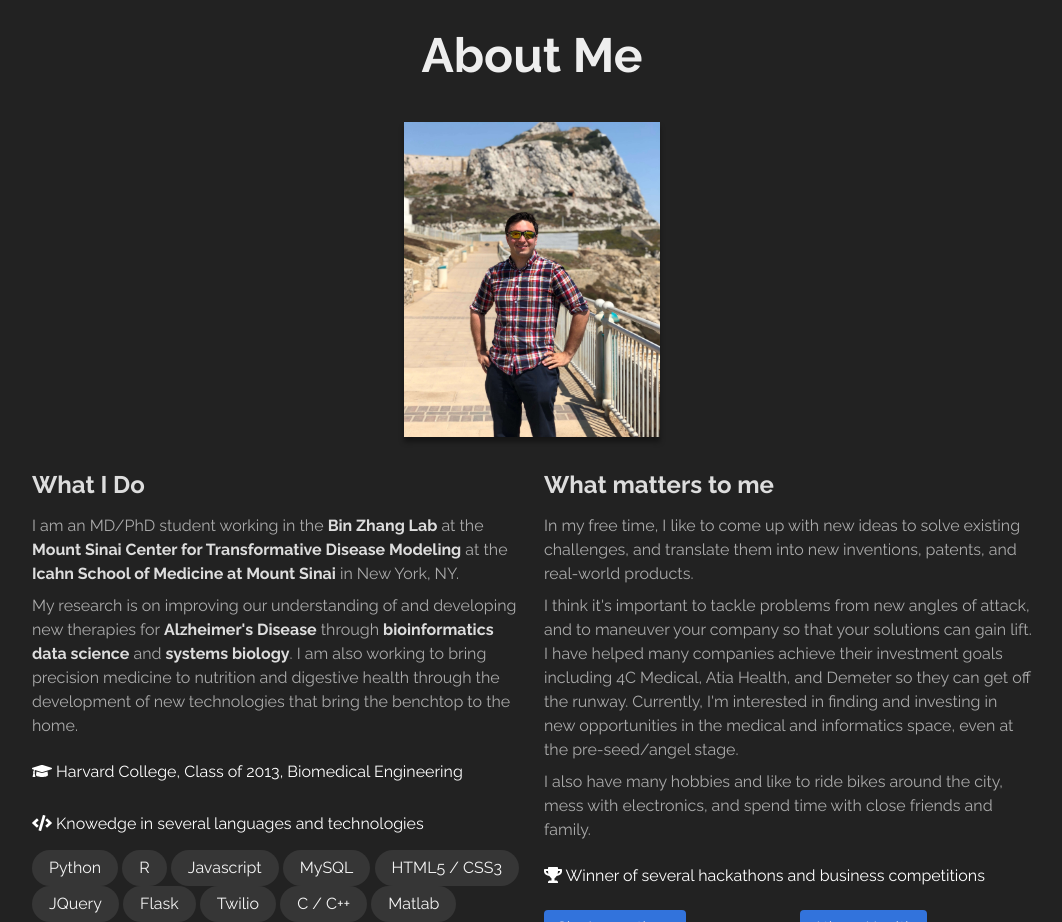
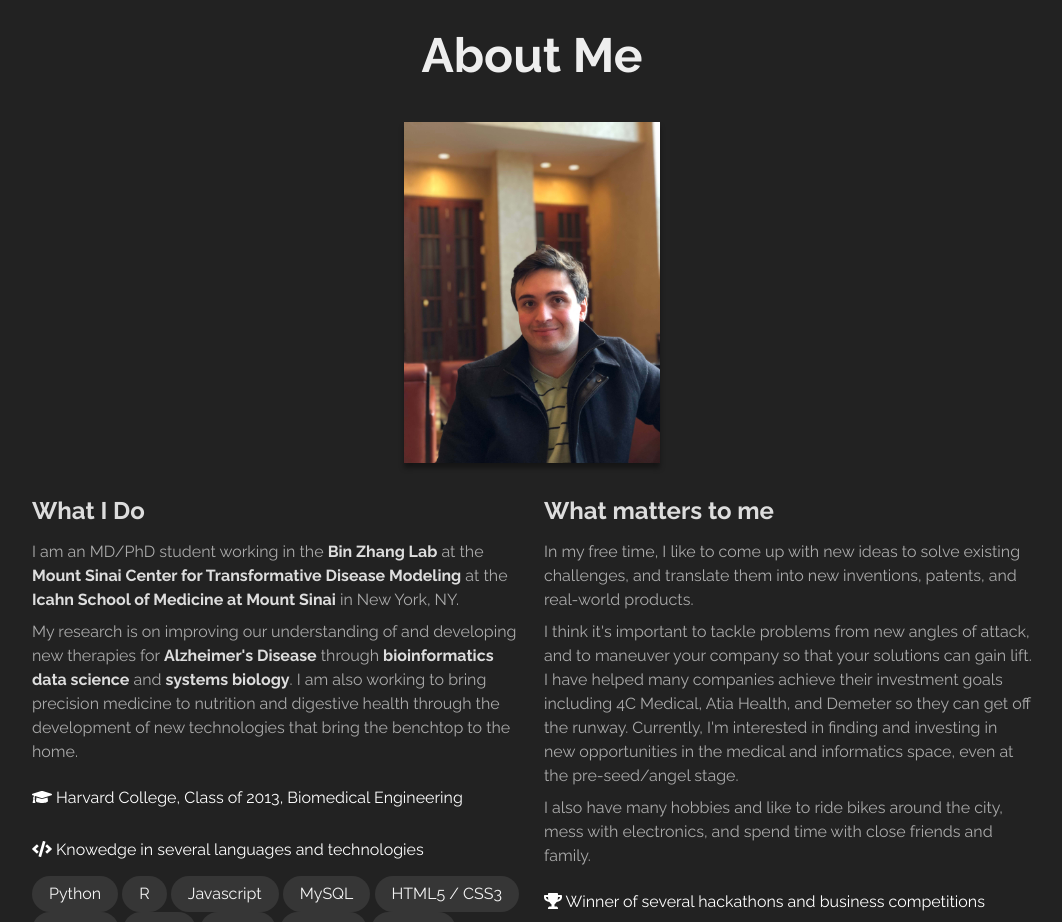
Before and after one commit to ryananeff/ryananeff-personal, a plain HTML site: page index.html in a window 1280 px wide. Shown: the part 860-1782 px from the top of the page, without its empty margins (108-1170 px from the left). Drawn offline with nearby package versions, Linux system fonts and the light colour scheme.

Commit message:
update image

```diff
--- a/index.html
+++ b/index.html
@@ -56,7 +56,7 @@
             	<div class="column">
                 	<div class="sig-div">
                        <img class="sig" src="images/signature.png">
-                	   <img class="me" src="images/My Picture.jpg">
+                	   <img class="me" src="images/ryanneff_image.jpg">
                     </div>
                 </div>
         	</div>
```
Also changed, not shown: images/ryanneff_image.jpg (added).
